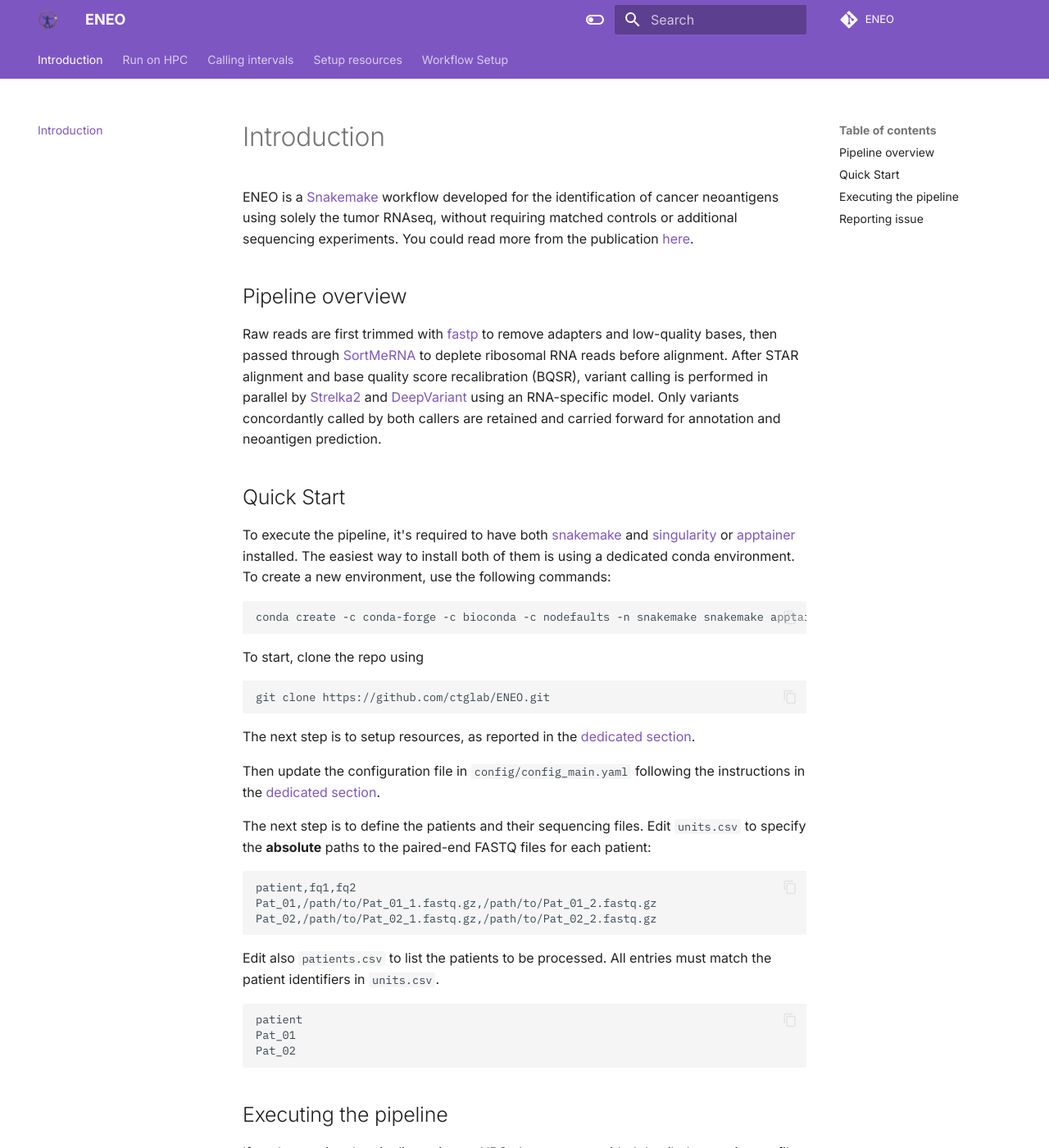
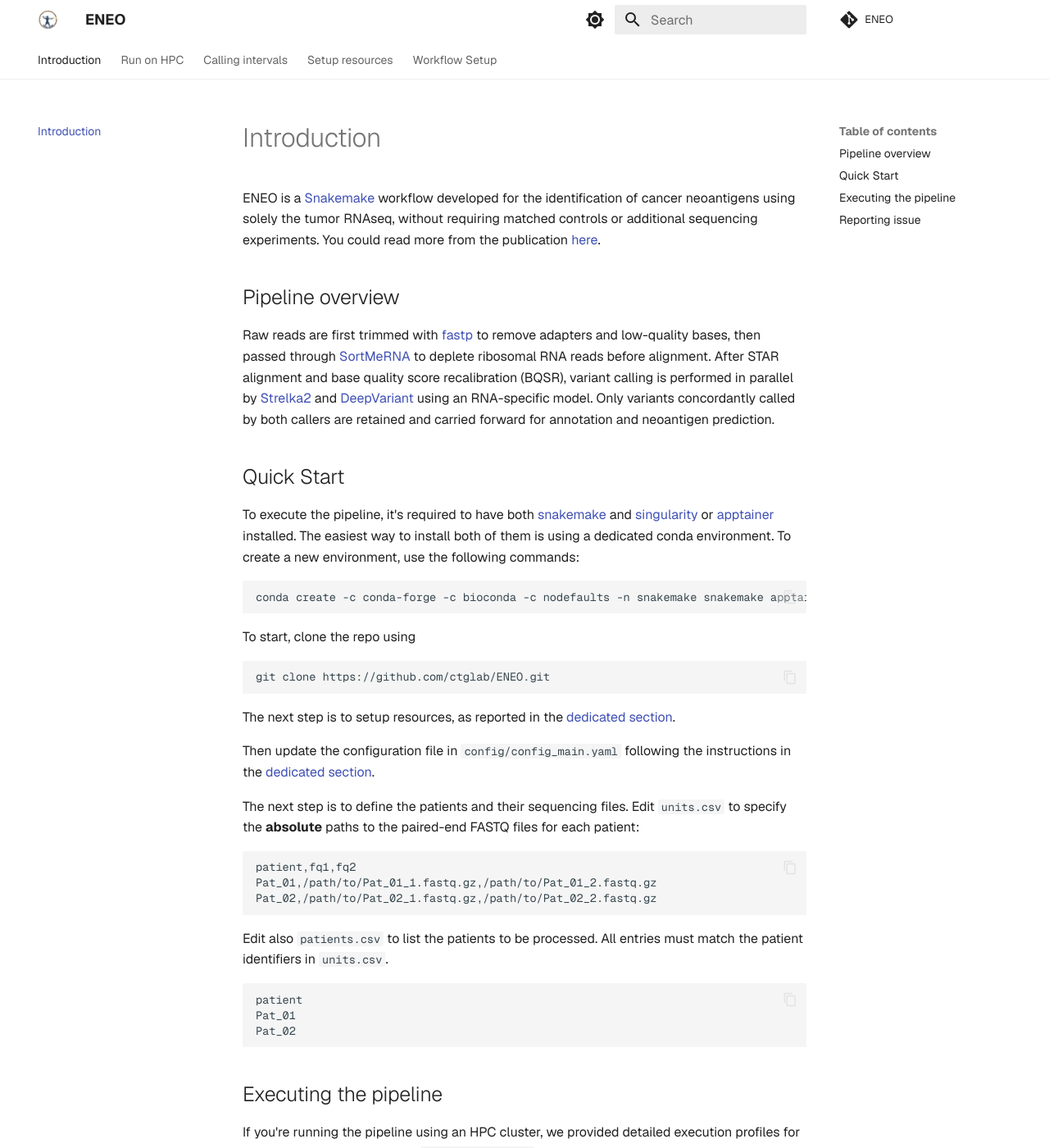
Before and after one commit to ctglab/ENEO, an MkDocs documentation site: the page built from docs/index.md, in a window 1280 px wide and 1400 px high. Shown: the whole window at 82% size. Built offline with MkDocs 1.6.1 and Material for MkDocs 9.7.7, drawn with Linux system fonts in a browser that asks for light colours; comment, search, counter and statistics services are not loaded.

Commit message:
docs: Vercel-inspired palette, Geist font

```diff
--- a/mkdocs.yml
+++ b/mkdocs.yml
@@ -9,8 +9,8 @@ theme:
   favicon: assets/eneo.png
   name: material
   font:
-    text: Inter
-    code: IBM Plex Mono
+    text: Geist
+    code: Geist Mono
   features:
     - navigation.tabs
     - navigation.sections
@@ -25,16 +25,16 @@ theme:
   palette:
     - scheme: default
       toggle:
-        icon: material/toggle-switch-off-outline
+        icon: material/brightness-7
         name: Switch to dark mode
-      primary: deep purple
-      accent: cyan
+      primary: white
+      accent: indigo
     - scheme: slate
       toggle:
-        icon: material/toggle-switch
+        icon: material/brightness-4
         name: Switch to light mode
-      primary: deep purple
-      accent: cyan
+      primary: black
+      accent: indigo
 
 markdown_extensions:
   - pymdownx.highlight:
```
